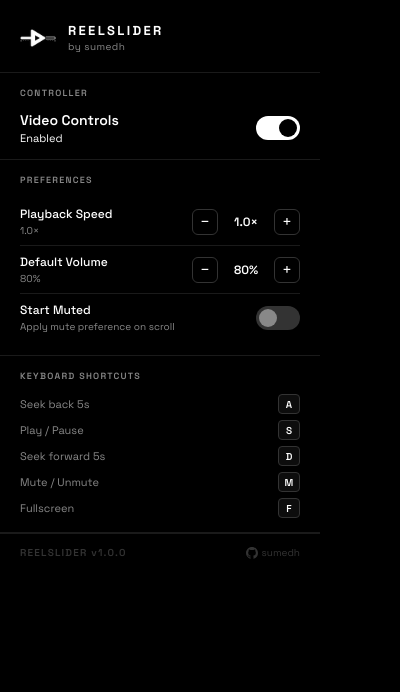
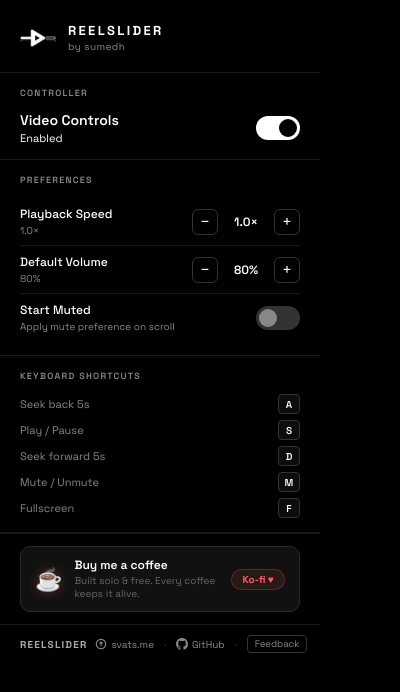
Before and after one commit to Sumedhvats/reelSlider, a browser extension: page src/popup/index.html in a window 400 px wide. Drawn offline with Linux system fonts and the light colour scheme.

Commit message:
v1.1.0 — CWS listing update, popup footer redesign, Ko-fi support card
- manifest.json: bump version 1.0.0 → 1.1.0
- _locales/en/messages.json: updated appNameChrome and appDesc with
  keyword-rich CWS copy (59 chars name, 101 chars description)
- src/popup/index.html:
  - footer: remove version number, brighter text, add svats.me
    portfolio link, GitHub repo link, Feedback → issues button
  - header 'by sumedh' now links to svats.me
  - add Ko-fi support card above footer (ko-fi.com/sumedhvats)

```diff
--- a/_locales/en/messages.json
+++ b/_locales/en/messages.json
@@ -1,11 +1,11 @@
 {
    "appDesc": {
       "description": "Manifest short description (max 132 chars)",
-      "message": "Real video controls on Instagram. Seek, volume & speed on reels, stories, feed & posts."
+      "message": "Add real seek, speed, volume & loop controls to Instagram Reels, Stories & Feed. Free & open-source."
    },
    "appNameChrome": {
       "description": "Extension name on the Chrome Web Store (max 75 chars)",
-      "message": "ReelSlider — Instagram Video Controls"
+      "message": "ReelSlider — Instagram Reels Speed, Seek & Volume Controls"
    },
    "appNameEdge": {
       "description": "Extension name on Microsoft Edge Add-ons (max 75 chars)",
--- a/src/popup/index.html
+++ b/src/popup/index.html
@@ -214,31 +214,118 @@
       letter-spacing: 0;
     }
 
+    /* ── Ko-fi ── */
+    .kofi-section {
+      padding: 12px 20px;
+      border-top: 1px solid var(--border);
+    }
+    .kofi-card {
+      display: flex;
+      align-items: center;
+      gap: 12px;
+      background: #111111;
+      border: 1px solid #2a2a2a;
+      border-radius: 10px;
+      padding: 11px 14px;
+      text-decoration: none;
+      transition: border-color 0.2s, background 0.2s;
+      position: relative;
+      overflow: hidden;
+    }
+    .kofi-card::before {
+      content: '';
+      position: absolute;
+      inset: 0;
+      background: linear-gradient(105deg, transparent 40%, rgba(255,94,91,0.06) 100%);
+      opacity: 0;
+      transition: opacity 0.25s;
+    }
+    .kofi-card:hover { border-color: #FF5E5B; background: #130e0e; }
+    .kofi-card:hover::before { opacity: 1; }
+    .kofi-cup {
+      font-size: 22px;
+      line-height: 1;
+      flex-shrink: 0;
+      filter: drop-shadow(0 0 6px rgba(255,94,91,0.35));
+    }
+    .kofi-text { flex: 1; }
+    .kofi-title {
+      font-size: 12px;
+      font-weight: 600;
+      color: #ffffff;
+      line-height: 1.2;
+    }
+    .kofi-sub {
+      font-size: 10px;
+      color: #666666;
+      margin-top: 2px;
+      line-height: 1.3;
+    }
+    .kofi-badge {
+      font-size: 10px;
+      font-weight: 700;
+      color: #FF5E5B;
+      background: rgba(255,94,91,0.1);
+      border: 1px solid rgba(255,94,91,0.25);
+      border-radius: 20px;
+      padding: 3px 10px;
+      white-space: nowrap;
+      flex-shrink: 0;
+      transition: background 0.2s, border-color 0.2s;
+    }
+    .kofi-card:hover .kofi-badge {
+      background: rgba(255,94,91,0.18);
+      border-color: rgba(255,94,91,0.5);
+    }
+
     /* ── Footer ── */
     .footer {
-      padding: 12px 20px;
+      padding: 10px 20px;
       border-top: 1px solid var(--border);
       display: flex;
       align-items: center;
       justify-content: space-between;
+      gap: 8px;
     }
     .footer-brand {
       font-size: 10px;
-      font-weight: 600;
+      font-weight: 700;
       letter-spacing: 0.12em;
-      color: var(--muted);
+      color: #aaaaaa;
+    }
+    .footer-links {
+      display: flex;
+      align-items: center;
+      gap: 10px;
     }
     .footer-link {
       font-size: 10px;
-      color: var(--muted);
+      color: #888888;
       text-decoration: none;
       display: flex;
       align-items: center;
       gap: 4px;
       transition: color 0.15s;
+      white-space: nowrap;
     }
     .footer-link:hover { color: var(--white); }
     .footer-link svg { width: 12px; height: 12px; }
+    .footer-sep {
+      font-size: 10px;
+      color: #444444;
+      user-select: none;
+    }
+    .footer-feedback {
+      font-size: 9.5px;
+      color: #888888;
+      text-decoration: none;
+      border: 1px solid #333333;
+      border-radius: 4px;
+      padding: 2px 7px;
+      transition: color 0.15s, border-color 0.15s;
+      white-space: nowrap;
+    }
+    .footer-feedback:hover { color: var(--white); border-color: #666666; }
 
     /* disabled state */
     .disabled-overlay {
@@ -255,7 +342,7 @@
     <div class="brand">
       <div class="brand-name">REELSLIDER</div>
       <div class="brand-sub">
-        by <a href="https://github.com/Sumedhvats/" target="_blank" rel="noopener noreferrer">sumedh</a>
+        by <a href="https://svats.me/" target="_blank" rel="noopener noreferrer">sumedh</a>
       </div>
     </div>
   </header>
@@ -337,13 +424,34 @@
     </div>
   </div>
 
+  <!-- Ko-fi -->
+  <div class="kofi-section">
+    <a class="kofi-card" href="https://ko-fi.com/sumedhvats" target="_blank" rel="noopener noreferrer" aria-label="Buy me a coffee on Ko-fi">
+      <span class="kofi-cup">☕</span>
+      <div class="kofi-text">
+        <div class="kofi-title">Buy me a coffee</div>
+        <div class="kofi-sub">Built solo & free. Every coffee keeps it alive.</div>
+      </div>
+      <span class="kofi-badge">Ko-fi ♥</span>
+    </a>
+  </div>
+
   <!-- Footer -->
   <footer class="footer">
-    <span class="footer-brand">REELSLIDER v1.0.0</span>
-    <a class="footer-link" href="https://github.com/Sumedhvats/" target="_blank" rel="noopener noreferrer">
-      <svg viewBox="0 0 16 16" fill="currentColor"><path d="M8 0C3.58 0 0 3.58 0 8c0 3.54 2.29 6.53 5.47 7.59.4.07.55-.17.55-.38 0-.19-.01-.82-.01-1.49-2.01.37-2.53-.49-2.69-.94-.09-.23-.48-.94-.82-1.13-.28-.15-.68-.52-.01-.53.63-.01 1.08.58 1.23.82.72 1.21 1.87.87 2.33.66.07-.52.28-.87.51-1.07-1.78-.2-3.64-.89-3.64-3.95 0-.87.31-1.59.82-2.15-.08-.2-.36-1.02.08-2.12 0 0 .67-.21 2.2.82.64-.18 1.32-.27 2-.27.68 0 1.36.09 2 .27 1.53-1.04 2.2-.82 2.2-.82.44 1.1.16 1.92.08 2.12.51.56.82 1.27.82 2.15 0 3.07-1.87 3.75-3.65 3.95.29.25.54.73.54 1.48 0 1.07-.01 1.93-.01 2.2 0 .21.15.46.55.38A8.013 8.013 0 0016 8c0-4.42-3.58-8-8-8z"/></svg>
-      sumedh
-    </a>
+    <span class="footer-brand">REELSLIDER</span>
+    <div class="footer-links">
+      <a class="footer-link" href="https://svats.me/" target="_blank" rel="noopener noreferrer">
+        <svg viewBox="0 0 16 16" fill="currentColor"><path d="M8 1a7 7 0 1 0 0 14A7 7 0 0 0 8 1zm0 1.5a5.5 5.5 0 1 1 0 11 5.5 5.5 0 0 1 0-11zm-.75 2v1.25H5.5v1.5h1.75V11h1.5V7.25H10.5v-1.5H8.75V4.5h-1.5z"/></svg>
+        svats.me
+      </a>
+      <span class="footer-sep">·</span>
+      <a class="footer-link" href="https://github.com/Sumedhvats/reelSlider" target="_blank" rel="noopener noreferrer">
+        <svg viewBox="0 0 16 16" fill="currentColor"><path d="M8 0C3.58 0 0 3.58 0 8c0 3.54 2.29 6.53 5.47 7.59.4.07.55-.17.55-.38 0-.19-.01-.82-.01-1.49-2.01.37-2.53-.49-2.69-.94-.09-.23-.48-.94-.82-1.13-.28-.15-.68-.52-.01-.53.63-.01 1.08.58 1.23.82.72 1.21 1.87.87 2.33.66.07-.52.28-.87.51-1.07-1.78-.2-3.64-.89-3.64-3.95 0-.87.31-1.59.82-2.15-.08-.2-.36-1.02.08-2.12 0 0 .67-.21 2.2.82.64-.18 1.32-.27 2-.27.68 0 1.36.09 2 .27 1.53-1.04 2.2-.82 2.2-.82.44 1.1.16 1.92.08 2.12.51.56.82 1.27.82 2.15 0 3.07-1.87 3.75-3.65 3.95.29.25.54.73.54 1.48 0 1.07-.01 1.93-.01 2.2 0 .21.15.46.55.38A8.013 8.013 0 0016 8c0-4.42-3.58-8-8-8z"/></svg>
+        GitHub
+      </a>
+      <span class="footer-sep">·</span>
+      <a class="footer-feedback" href="https://github.com/Sumedhvats/reelSlider/issues" target="_blank" rel="noopener noreferrer">Feedback</a>
+    </div>
   </footer>
 
   <script src="/assets/popup.js"></script>
```
Also changed, not shown: manifest.json.
